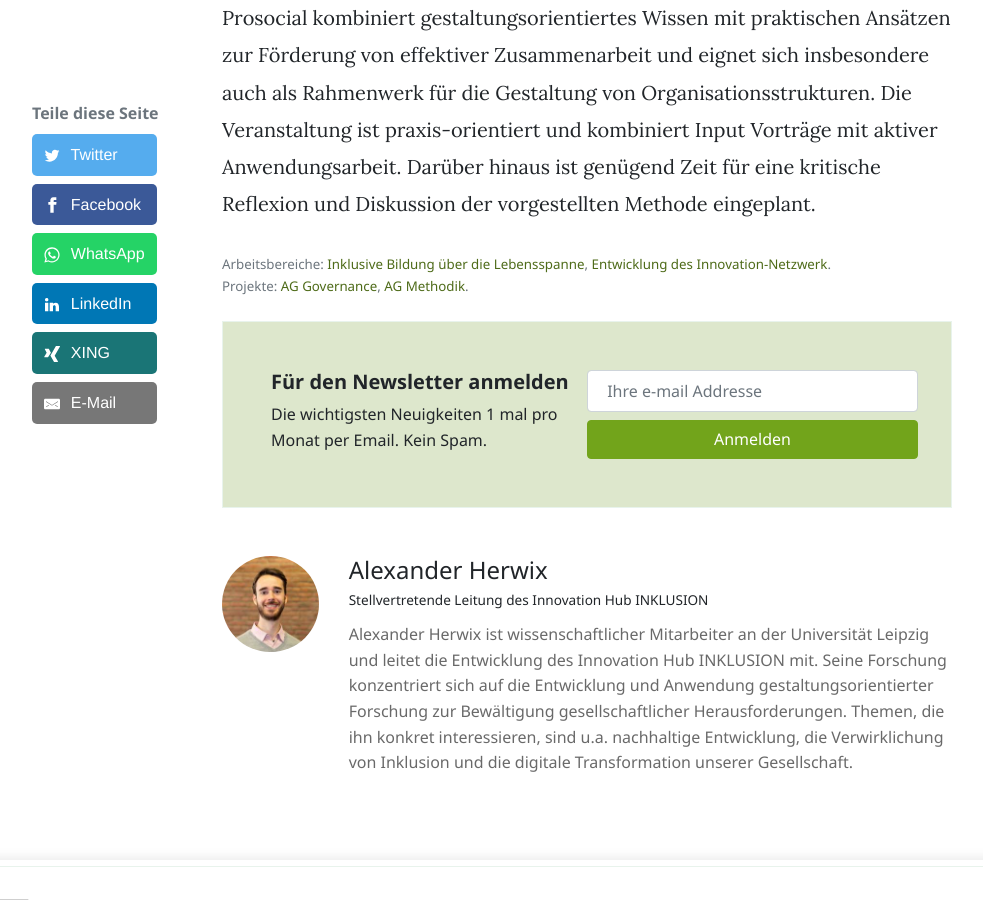
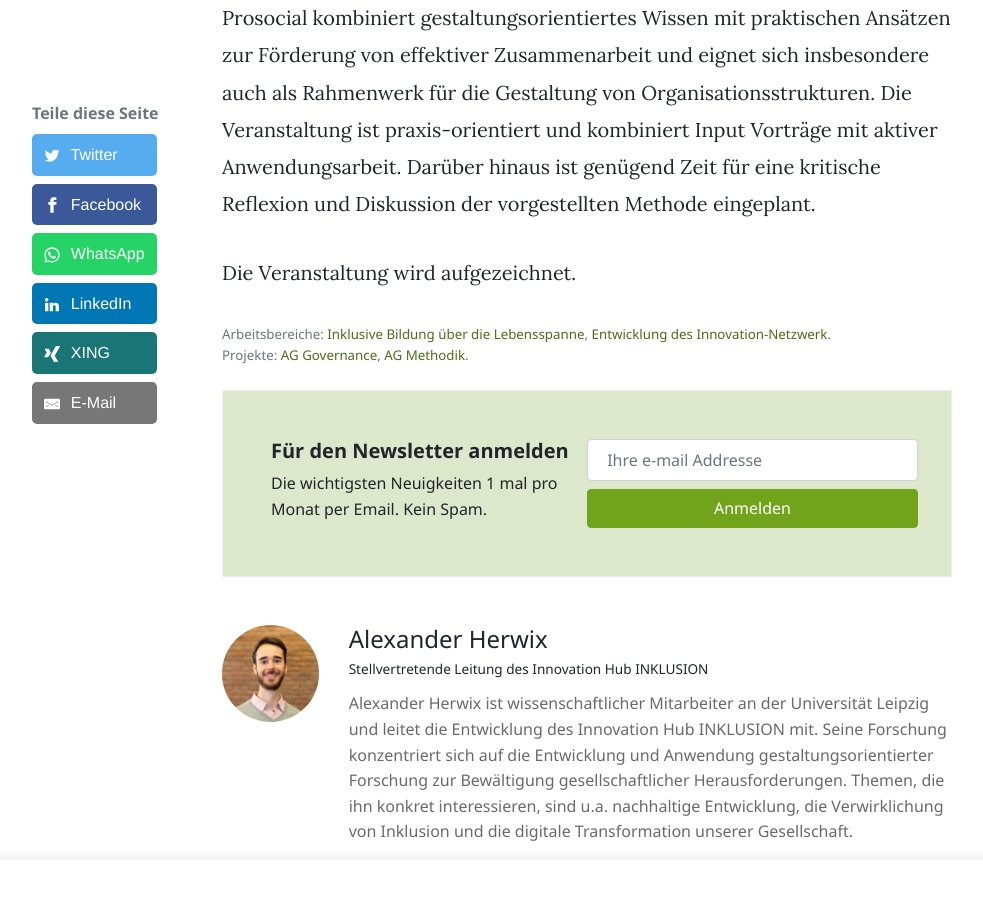
Before and after one commit to innovation-hub-inklusion/innovation-hub-inklusion.github.io, a Jekyll site: the page built from _events/webinar-prosocial.md, in a window 1280 px wide and 900 px high, scrolled down 785 px. Shown: the whole window, without its empty margins (148-1131 px from the left). Built offline with Jekyll 4.4.1, drawn with Linux system fonts in a browser that asks for light colours.

Commit message:
Update content

```diff
--- a/_events/webinar-prosocial.md
+++ b/_events/webinar-prosocial.md
@@ -13,3 +13,5 @@
 In dieser Veranstaltung stellt uns Dr.' Susan Hanisch mit Prosocial einen wissenschaftlich fundierten Ansatz zur Verbesserung von Kooperation vor, der insbesondere auch im Bildungssektor und im Rahmen von Inklusionsprojekten Anwendung finden kann.
 
 Prosocial kombiniert gestaltungsorientiertes Wissen mit praktischen Ansätzen zur Förderung von effektiver Zusammenarbeit und eignet sich insbesondere auch als Rahmenwerk für die Gestaltung von Organisationsstrukturen. Die Veranstaltung ist praxis-orientiert und kombiniert Input Vorträge mit aktiver Anwendungsarbeit. Darüber hinaus ist genügend Zeit für eine kritische Reflexion und Diskussion der vorgestellten Methode eingeplant.
+
+Die Veranstaltung wird aufgezeichnet.
```
